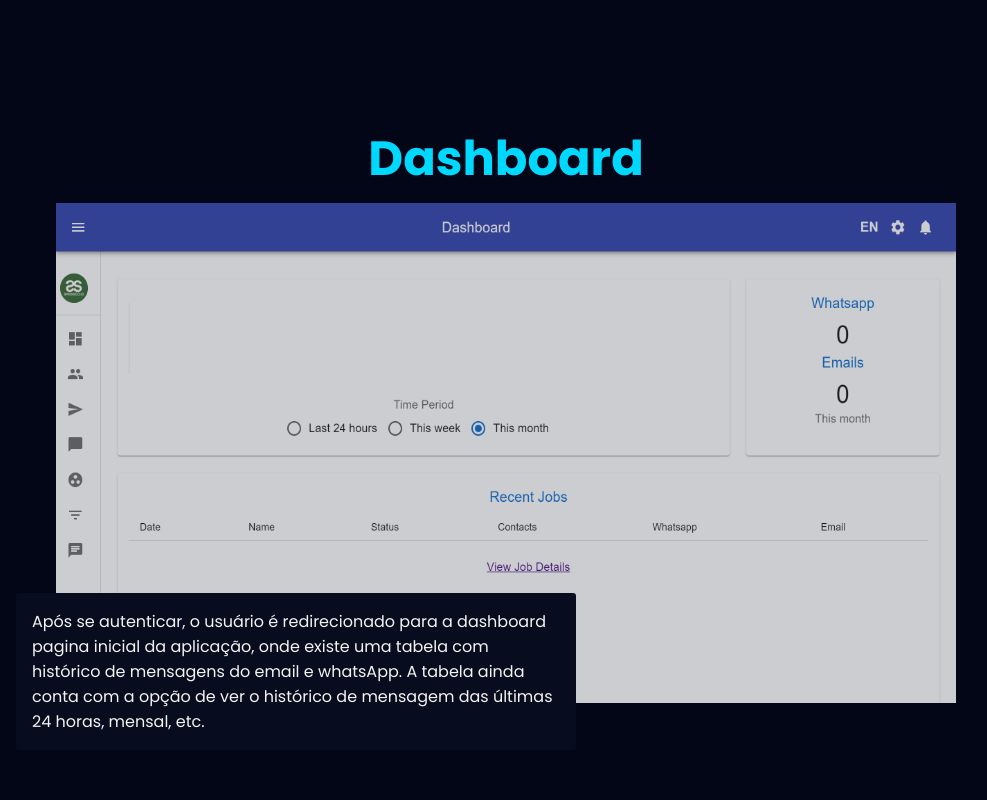
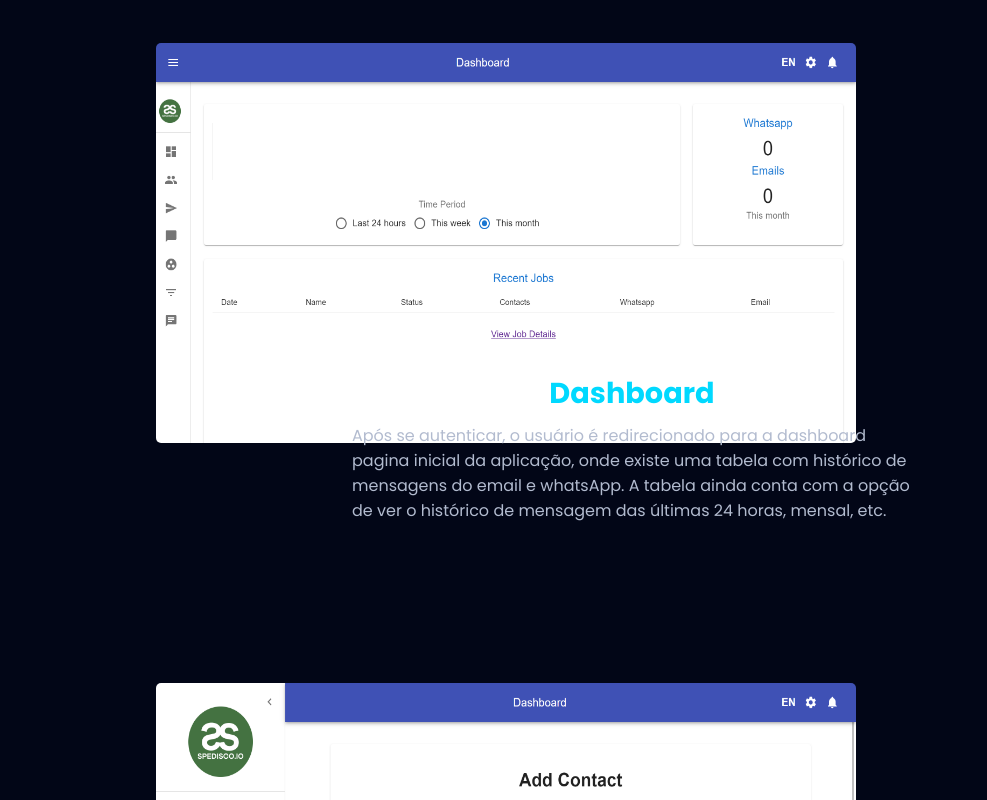
Before and after one commit to EvanderInacio/Portfolio, a Next.js app: page /work/spedisco in a window 1280 px wide. Shown: the part 720-1520 px from the top of the page, without its empty margins (134-1121 px from the left). Built offline with nearby package versions, Linux system fonts and the light colour scheme.

Commit message:
Feat: :art: Page Styles

```diff
--- a/src/pages/work/[id].tsx
+++ b/src/pages/work/[id].tsx
@@ -31,7 +31,7 @@ export default function Projeto({ work }: WorkProps) {
       <S.WorkContainer>
         <S.WorkBanner imgUrl={work.imgUrl}>
           <div className="bannerImg" />
-          <div className='title'>
+          <div className="title">
             <Image width={55} height={55} src={work.logo} alt={work.title} />
             <h1>{work.title}</h1>
           </div>
@@ -66,22 +66,28 @@ export default function Projeto({ work }: WorkProps) {
           </Link>
         </S.WorkBanner>
 
-        <S.WorkContent>
+        <S.WorkDescription>
           {work.prints.map(print => {
             return (
-              <div className='print' key={print.id}>
+              <>
+                <S.WorkContent>
+                  <div className="workItem" key={print.id}>
+                    <div className="text">
                       <h3>{print.name}</h3>
+                      <p>{print.description}</p>
+                    </div>
                     <Image
-                  width={900}
-                  height={500}
+                      width={700}
+                      height={400}
                       src={print.image}
                       alt={print.name}
                     />
-                <p>{print.description}</p>
                   </div>
+                </S.WorkContent>
+              </>
             )
           })}
-        </S.WorkContent>
+        </S.WorkDescription>
 
         <Link href={'/#work'}>
           <ButtonSecondary>
--- a/src/styles/work.ts
+++ b/src/styles/work.ts
@@ -8,6 +8,9 @@ export const WorkContainer = styled.section`
   display: flex;
   flex-direction: column;
   gap: 5rem;
+  align-items: center;
+  justify-content: center;
+  margin-bottom: 5rem;
 `
 
 export const WorkBanner = styled.div<WorkProps>`
@@ -83,56 +86,84 @@ export const WorkBanner = styled.div<WorkProps>`
   }
 `
 
+export const WorkDescription = styled.div``
+
 export const WorkContent = styled.div`
-  margin: 5rem 0;
+  display: flex;
+  align-items: flex-end;
+  gap: 5rem;
+  margin-bottom: 5rem;
+  position: relative;
+
+  @media (min-width: 1000px) {
+    margin-bottom: 15rem;
+  }
+
+  .workItem {
     display: flex;
     flex-direction: column;
     align-items: center;
     justify-content: center;
-  gap: 5rem;
+    background-size: cover;
+    border-radius: 10px;
     padding: 0 1rem;
+    position: relative;
 
-  @media (min-width: 994px) {
-    gap: 10rem;
+    img {
+      border-radius: 5px;
+      max-width: 1200px;
     }
 
-  .print {
-    position: relative;
+    .text {
+      display: flex;
+      flex-direction: column;
+      align-items: center;
+      justify-content: center;
+      text-align: center;
 
       h3 {
-      text-align: center;
         color: ${props => props.theme.firstColor};
-      font-size: 3rem;
+        font-size: 1.8rem;
         margin-bottom: 0.5rem;
 
         @media (max-width: 468px) {
-        font-size: 2rem;
-      }
-    }
-
-    img {
-      opacity: 0.8;
-
-      &:hover {
-        opacity: 1;
+          font-size: 1.5rem;
         }
       }
 
       p {
-      @media (min-width: 994px) {
+        max-width: 35rem;
+        color: ${props => props.theme.gray_light};
+        margin-bottom: 1rem;
+      }
+    }
+
+    @media (min-width: 1000px) {
+      .text {
         position: absolute;
-        bottom: -2.5rem;
-        left: -2.5rem;
+        bottom: -6rem;
+        right: -2.5rem;
+        transition: 0.5s;
+        max-width: 40rem;
         z-index: 1;
-        max-width: 35rem;
         background-color: ${props => props.theme.backgroundAlt};
         border-radius: 3px;
         padding: 1rem;
+        text-align: start;
+      }
+    }
   }
 
-      padding-top: 1rem;
-      max-width: 40rem;
-      color: ${props => props.theme.white};
+  &:nth-child(even) {
+    flex-direction: row-reverse;
+    align-items: center;
+
+    .workItem {
+      .text {
+        align-items: right;
+        right: 0;
+        left: -10rem;
+      }
     }
   }
 `
```
Lines whose indentation alone changed are shown as unchanged.
